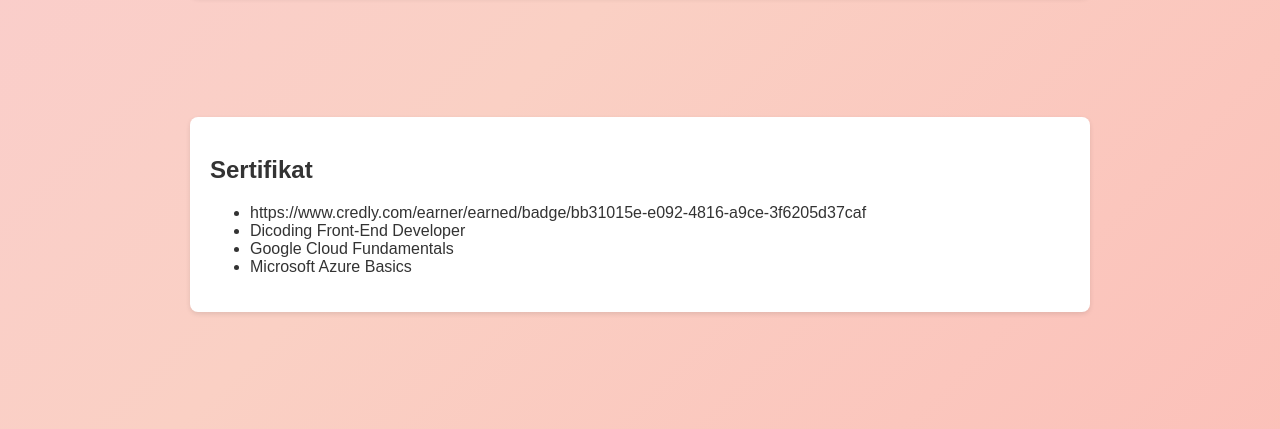
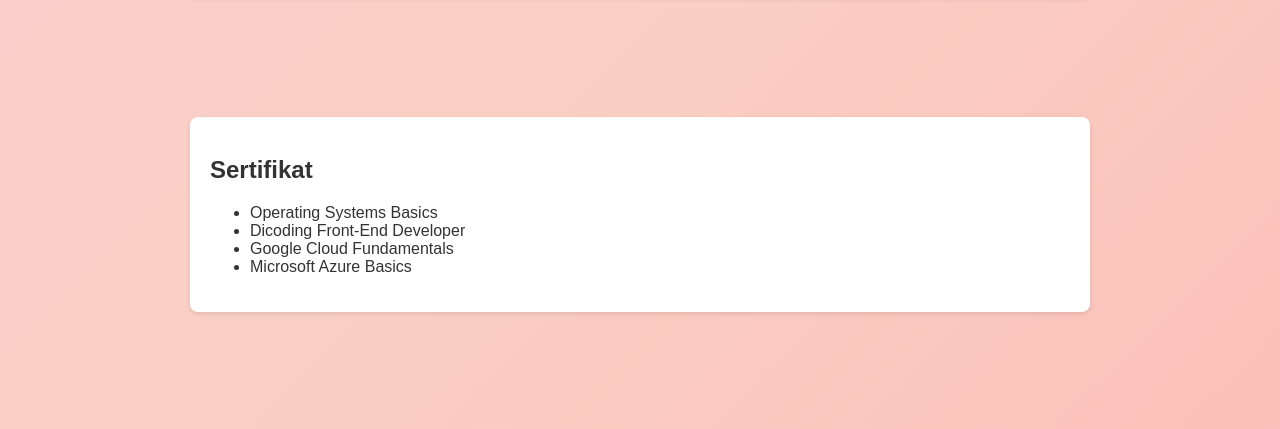
Before and after one commit to agim725/gimnastiar, a plain HTML site: page index.html in a window 1280 px wide. Shown: the part 880-1309 px from the top of the page. Drawn offline with nearby package versions, Linux system fonts and the light colour scheme.

Commit message:
Replace badge link with course title

```diff
--- a/index.html
+++ b/index.html
@@ -146,7 +146,7 @@
     <div class="card">
       <h2>Sertifikat</h2>
       <ul>
-        <li>https://www.credly.com/earner/earned/badge/bb31015e-e092-4816-a9ce-3f6205d37caf</li>
+        <li>Operating Systems Basics</li>
         <li>Dicoding Front-End Developer</li>
         <li>Google Cloud Fundamentals</li>
         <li>Microsoft Azure Basics</li>
```
